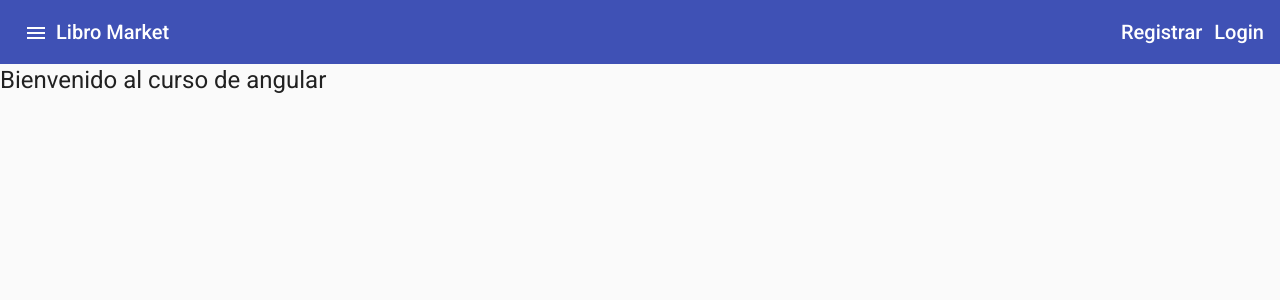
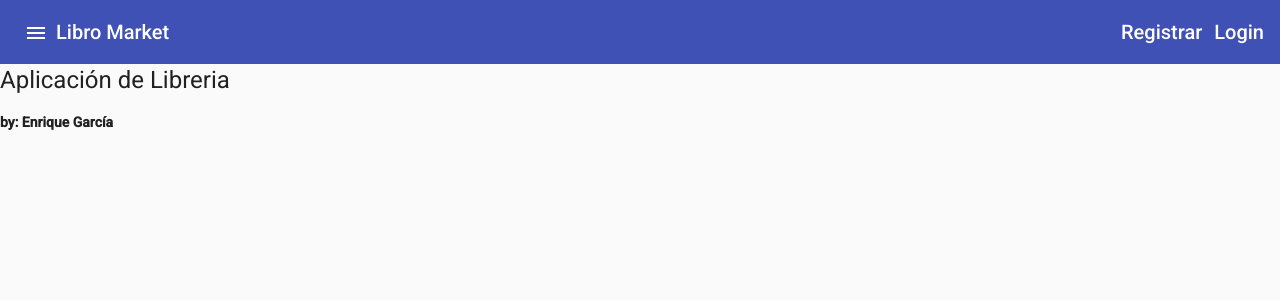
Before and after one commit to enriquegarcia96/App-Libro, an Angular app in the folder FrontendLibro/mi-web-app/: page / in a window 1280 px wide. Shown: the top 300 px of the page. Built offline with nearby package versions, Linux system fonts and the light colour scheme; no server answers; sample sign-in values are in the browser's storage.

Commit message:
refactor: 💡 poniendo mi nombre

```diff
--- a/FrontendLibro/mi-web-app/src/app/inicio.component.ts
+++ b/FrontendLibro/mi-web-app/src/app/inicio.component.ts
@@ -1,7 +1,7 @@
 import { Component } from '@angular/core';
 
 @Component({
-  template: '<h1>Bienvenido al curso de angular</h1>'
+  template: `<h1>Aplicación de Libreria</h1> <strong>by: Enrique García</strong> `
 })
 
 export class InicioComponent {
```
